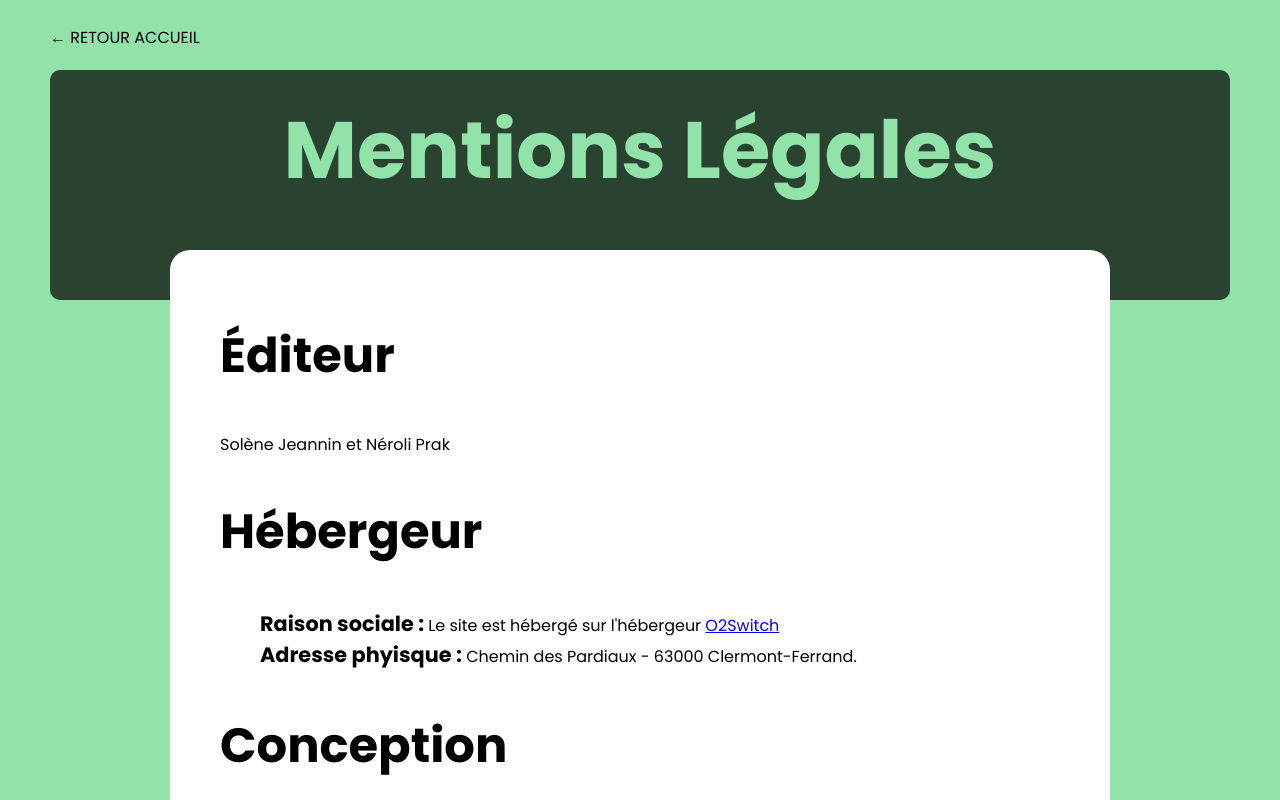
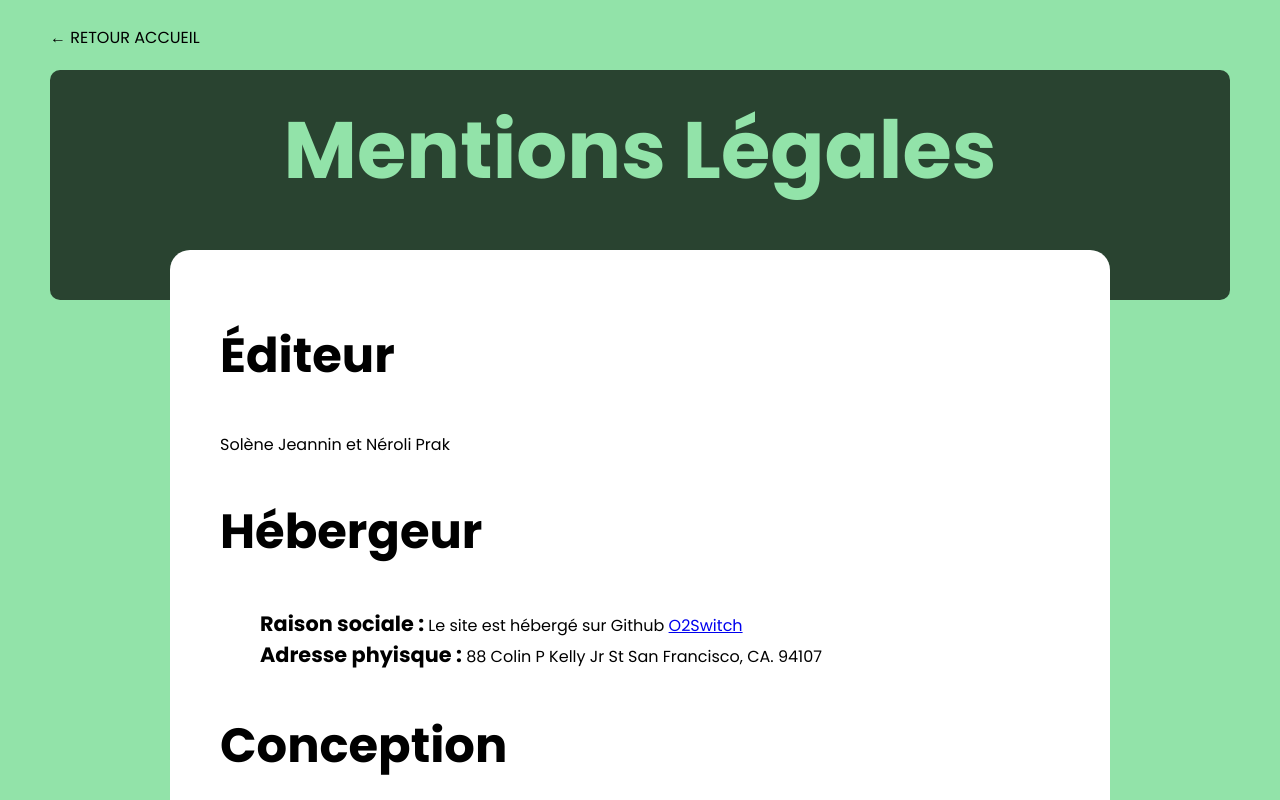
Before and after one commit to neroliprak/6e-extinction, a plain HTML site: page mentions-legales.html in a window 1280 px wide. Shown: the top 800 px of the page. Drawn offline with Linux system fonts and the light colour scheme.

Commit message:
Version 42
Changement du nom de l'hébergeur en github

```diff
--- a/mentions-legales.html
+++ b/mentions-legales.html
@@ -21,8 +21,9 @@
             <p>Solène Jeannin et Néroli Prak</p>
         <h2>Hébergeur</h2>
             <ul>
-                <li><span>Raison sociale :</span> Le site est hébergé sur l'hébergeur <a href="https://www.o2switch.fr/">O2Switch</a></li>
-                <li><span>Adresse phyisque :</span> Chemin des Pardiaux - 63000 Clermont-Ferrand.</li>
+                <li><span>Raison sociale :</span> Le site est hébergé sur Github <a href="https://www.o2switch.fr/">O2Switch</a></li>
+                <li><span>Adresse phyisque :</span> 88 Colin P Kelly Jr St
+                    San Francisco, CA. 94107</li>
             </ul>
         <h2>Conception</h2>
             <p>Ce site est une œuvre de collaboration étudiante. La conception graphique et le développement ont été faits par Néroli Prak et Solène Jeannin.
```
